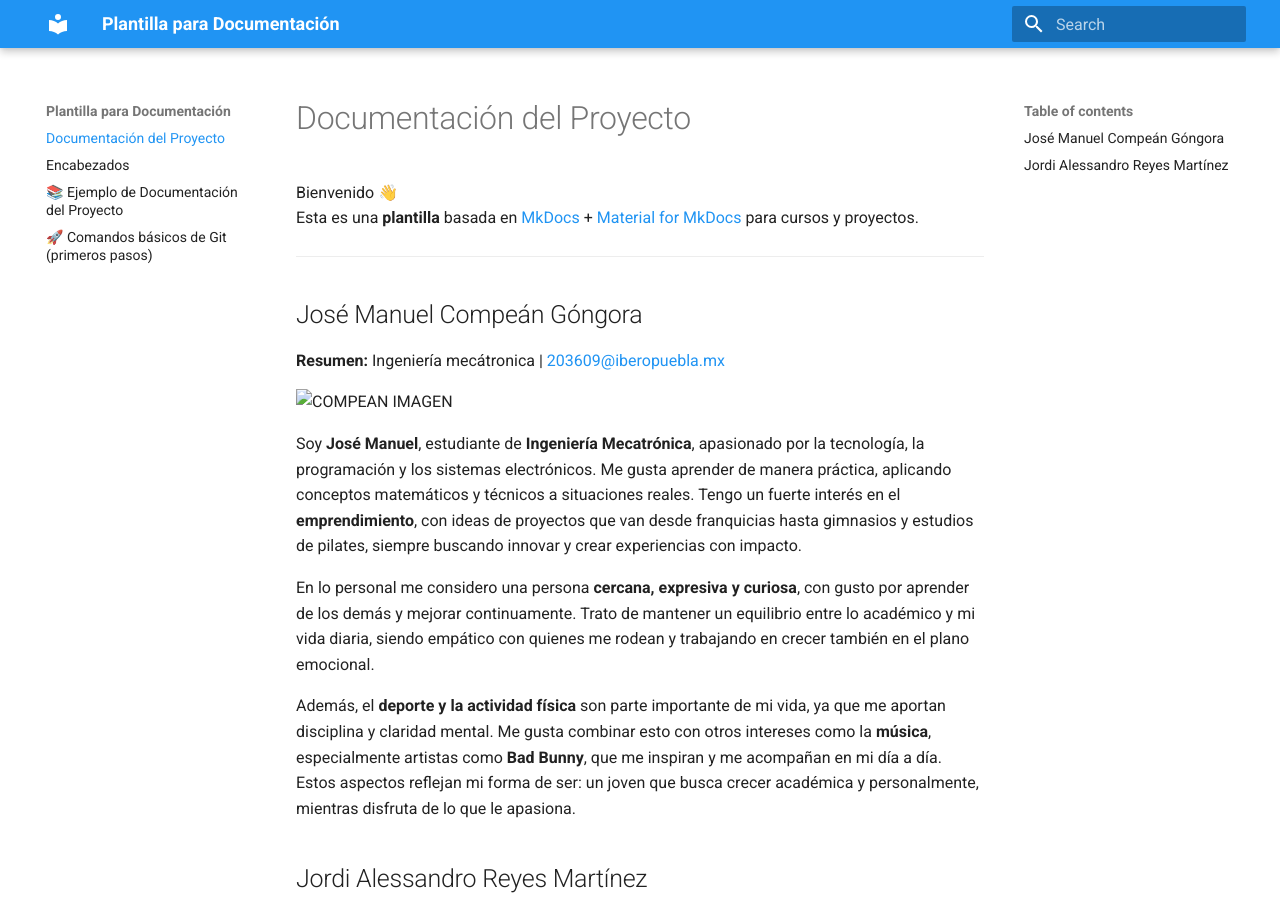
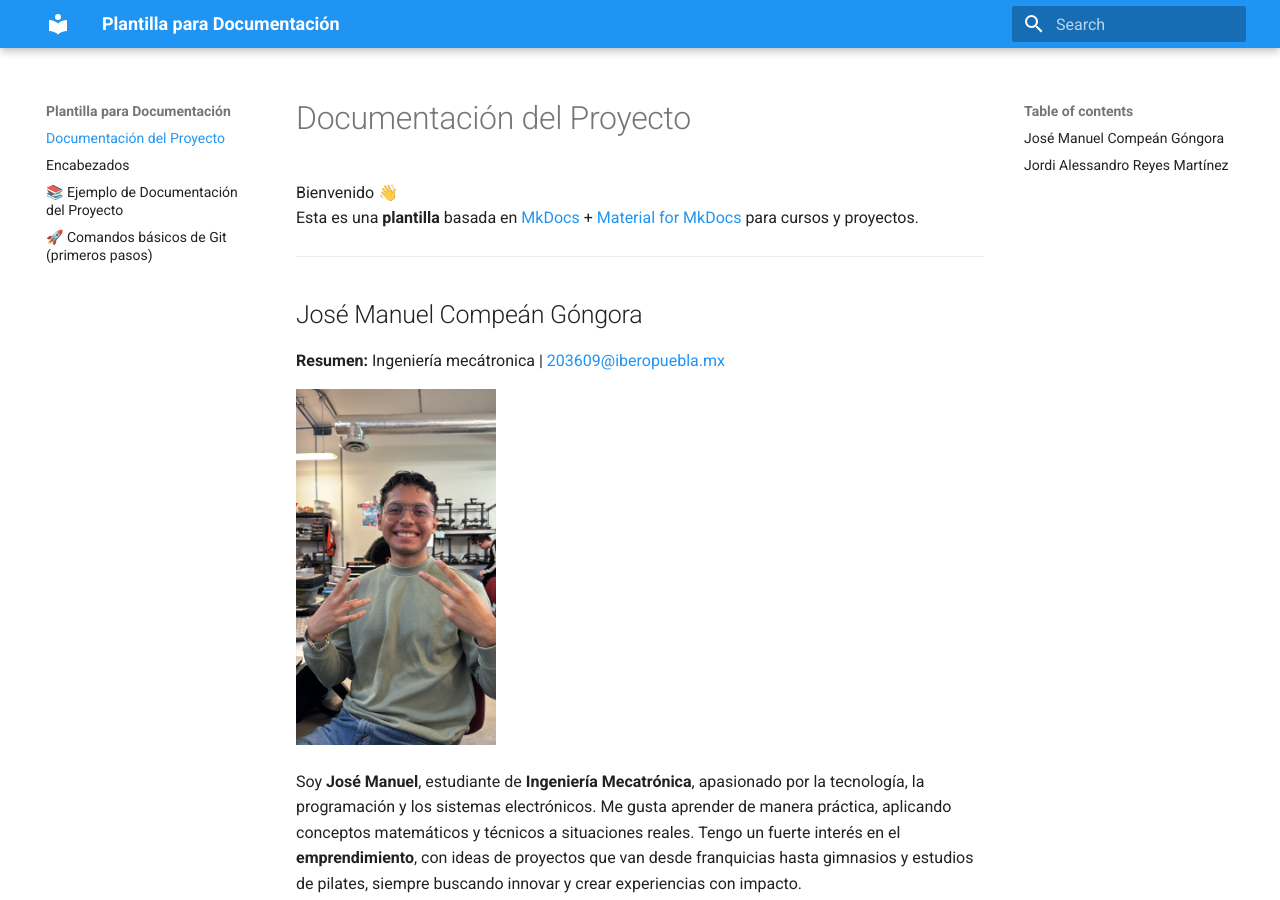
Before and after one commit to Alesso-24/Respositorio_AleyJose, an MkDocs documentation site: the page built from docs/index.md, in a window 1280 px wide and 900 px high. Built offline with MkDocs 1.6.1 and Material for MkDocs 9.7.7, drawn with Linux system fonts in a browser that asks for light colours.

Commit message:
arreglar imagen compean

```diff
--- a/docs/index.md
+++ b/docs/index.md
@@ -10,7 +10,7 @@ Esta es una **plantilla** basada en [MkDocs](https://www.mkdocs.org/) + [Materia
 **Resumen:**
 Ingeniería mecátronica | [203609@iberopuebla.mx](203609@iberopuebla.mx)
 
-<img src="../docs/recursos/imgs/COMPEAN IMAGEN.jpeg" alt="COMPEAN IMAGEN" width="200">
+<img src="recursos/imgs/COMPEAN IMAGEN.jpeg" alt="COMPEAN IMAGEN" width="200">
 
 
 Soy **José Manuel**, estudiante de **Ingeniería Mecatrónica**, apasionado por la tecnología, la programación y los sistemas electrónicos. Me gusta aprender de manera práctica, aplicando conceptos matemáticos y técnicos a situaciones reales. Tengo un fuerte interés en el **emprendimiento**, con ideas de proyectos que van desde franquicias hasta gimnasios y estudios de pilates, siempre buscando innovar y crear experiencias con impacto.
@@ -18,22 +18,6 @@ Soy **José Manuel**, estudiante de **Ingeniería Mecatrónica**, apasionado por
 En lo personal me considero una persona **cercana, expresiva y curiosa**, con gusto por aprender de los demás y mejorar continuamente. Trato de mantener un equilibrio entre lo académico y mi vida diaria, siendo empático con quienes me rodean y trabajando en crecer también en el plano emocional.
 
 Además, el **deporte y la actividad física** son parte importante de mi vida, ya que me aportan disciplina y claridad mental. Me gusta combinar esto con otros intereses como la **música**, especialmente artistas como **Bad Bunny**, que me inspiran y me acompañan en mi día a día. Estos aspectos reflejan mi forma de ser: un joven que busca crecer académica y personalmente, mientras disfruta de lo que le apasiona.
-
-
-
-
-
-
-
-
-
-
-
-
-
-
-
-
 
 
 ## Jordi Alessandro Reyes Martínez
```
